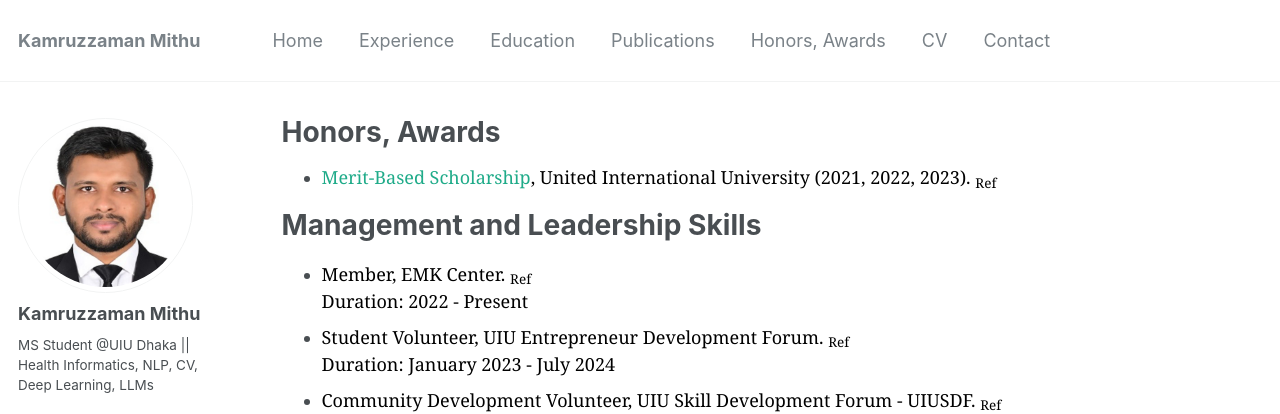
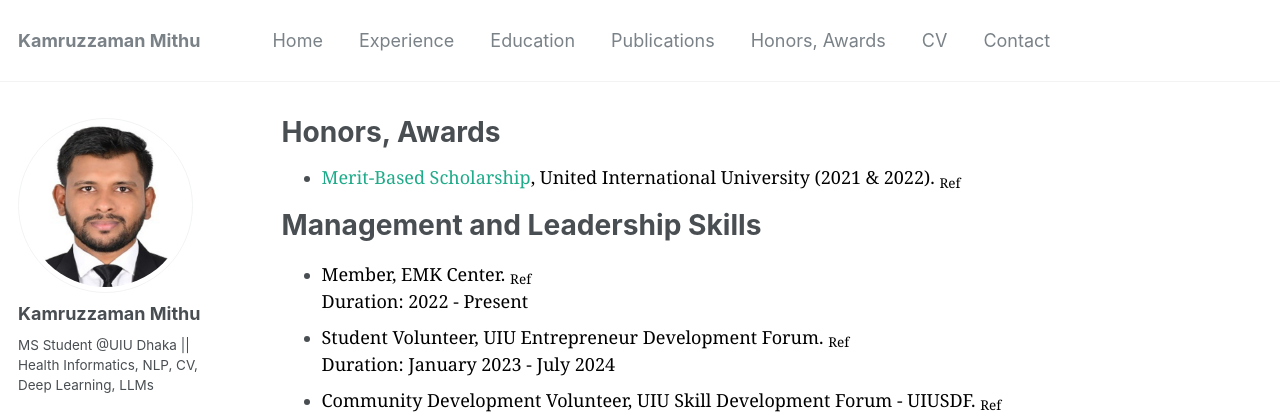
Before and after one commit to kmithuiu/kmithuiu.github.io, a Jekyll site: the page built from _pages/honors-awards.md, in a window 1280 px wide. Shown: the top 414 px of the page. Built offline with Jekyll 4.4.1, drawn with Linux system fonts in a browser that asks for light colours; some web fonts are replaced.

Commit message:
Update honors-awards.md
Edu and scholarship update

```diff
--- a/_pages/honors-awards.md
+++ b/_pages/honors-awards.md
@@ -7,7 +7,7 @@ author_profile: true
 
 
 
-* <span style="font-family:Georgia; color:black"><span style="color:#1FAB89">Merit-Based Scholarship</span>, United International University (2021, 2022, 2023). <sub><a href="https://www.uiu.ac.bd/admission/tuition-fees-payment-policies/scholarship-tuition-fee-and-other-fees-waiver-policy/" target="_blank" style="color:black;">Ref</a></sub> <br/></span>
+* <span style="font-family:Georgia; color:black"><span style="color:#1FAB89">Merit-Based Scholarship</span>, United International University (2021 & 2022). <sub><a href="https://www.uiu.ac.bd/admission/tuition-fees-payment-policies/scholarship-tuition-fee-and-other-fees-waiver-policy/" target="_blank" style="color:black;">Ref</a></sub> <br/></span>
 <!-- # Language Certification * <span style="font-family:Georgia; color:black"><span style="color:#1FAB89">Merit-Based Scholarship</span>, Bangladesh University (2016, 2017, 2018, 2019). <sub><a href="https://bu.edu.bd/course-tuition-fees/" target="_blank" style="color:black;">Ref</a></sub><br/></span> -->
 
 
```
